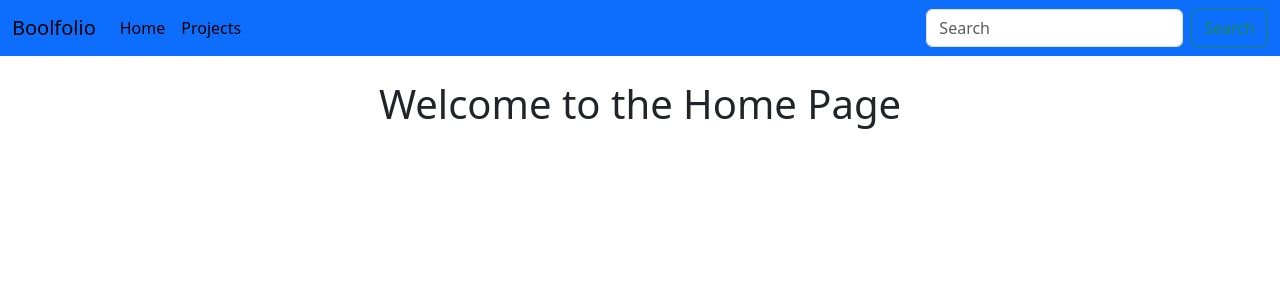
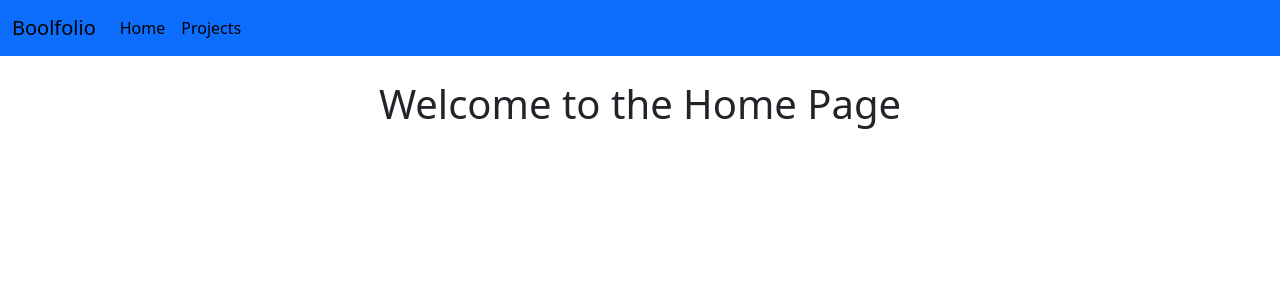
Before and after one commit to filippo-falcone/vite-boolfolio, a Vue app: page / in a window 1280 px wide. Shown: the top 300 px of the page. Built offline with nearby package versions, Linux system fonts and the light colour scheme.

Commit message:
feat: add v-if to ProjectCard and AppHeader

```diff
--- a/src/components/AppHeader.vue
+++ b/src/components/AppHeader.vue
@@ -23,7 +23,7 @@ export default {}
                                 :to="{ name: 'projects' }">Projects</router-link>
                         </li>
                     </ul>
-                    <form class="d-flex" role="search">
+                    <form v-if="$route.name === 'projects'" class="d-flex" role="search">
                         <input class="form-control me-2" type="search" placeholder="Search" aria-label="Search">
                         <button class="btn btn-outline-success" type="submit">Search</button>
                     </form>
--- a/src/components/ProjectCard.vue
+++ b/src/components/ProjectCard.vue
@@ -1,4 +1,6 @@
 <script>
+import { routeLocationKey } from 'vue-router';
+
 export default {
     props: {
         projectInfo: Object
@@ -35,9 +37,10 @@ export default {
                 </div>
                 <p v-else class="card-text">No technologies</p>
                 <p v-if="projectInfo.summary" class="card-text">{{ truncateText(projectInfo.summary) }}</p>
-                <router-link class="btn btn-primary"
-                    :to="{ name: 'single-project', params: { slug: projectInfo.slug } }" role="button">Read
-                    more</router-link>
+                <router-link v-if="$route.name === 'projects'" class="btn btn-primary"
+                    :to="{ name: 'single-project', params: { slug: projectInfo.slug } }" role="button">
+                    Read more
+                </router-link>
             </div>
         </div>
     </div>
```
